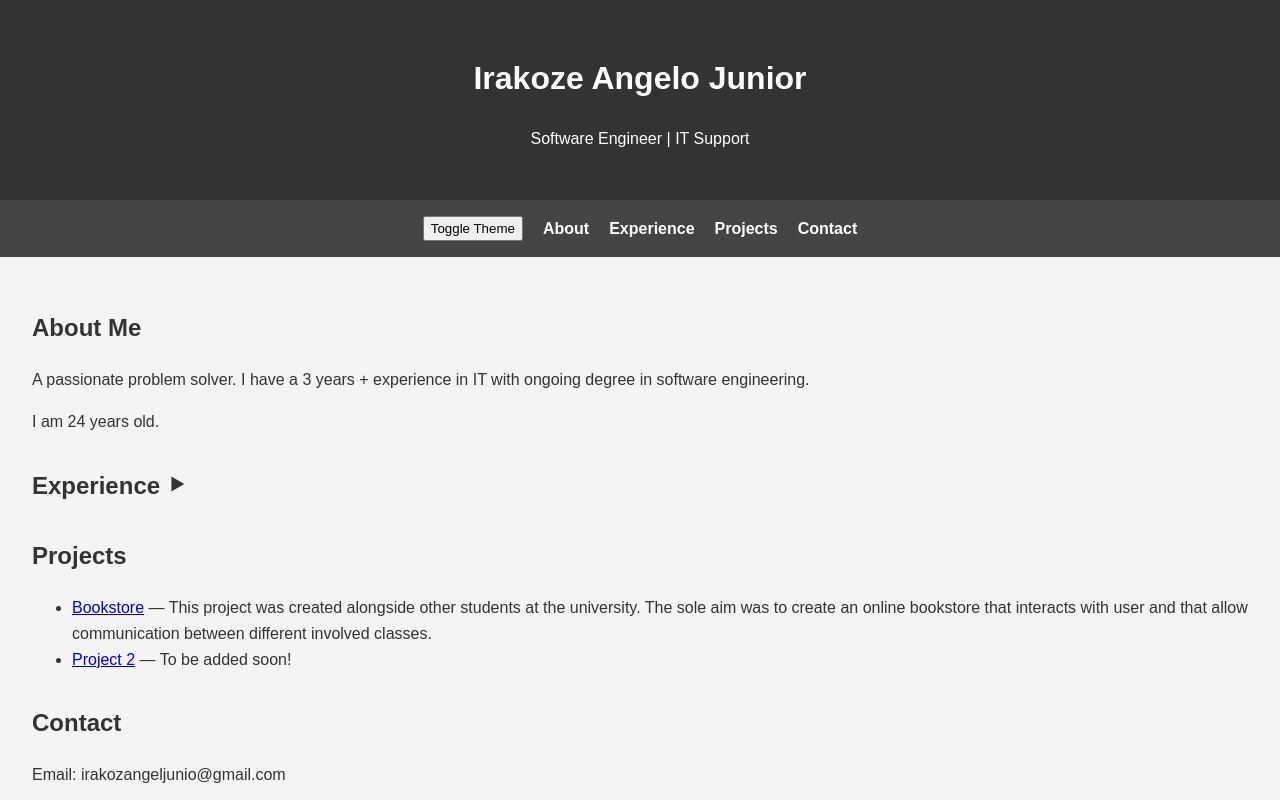
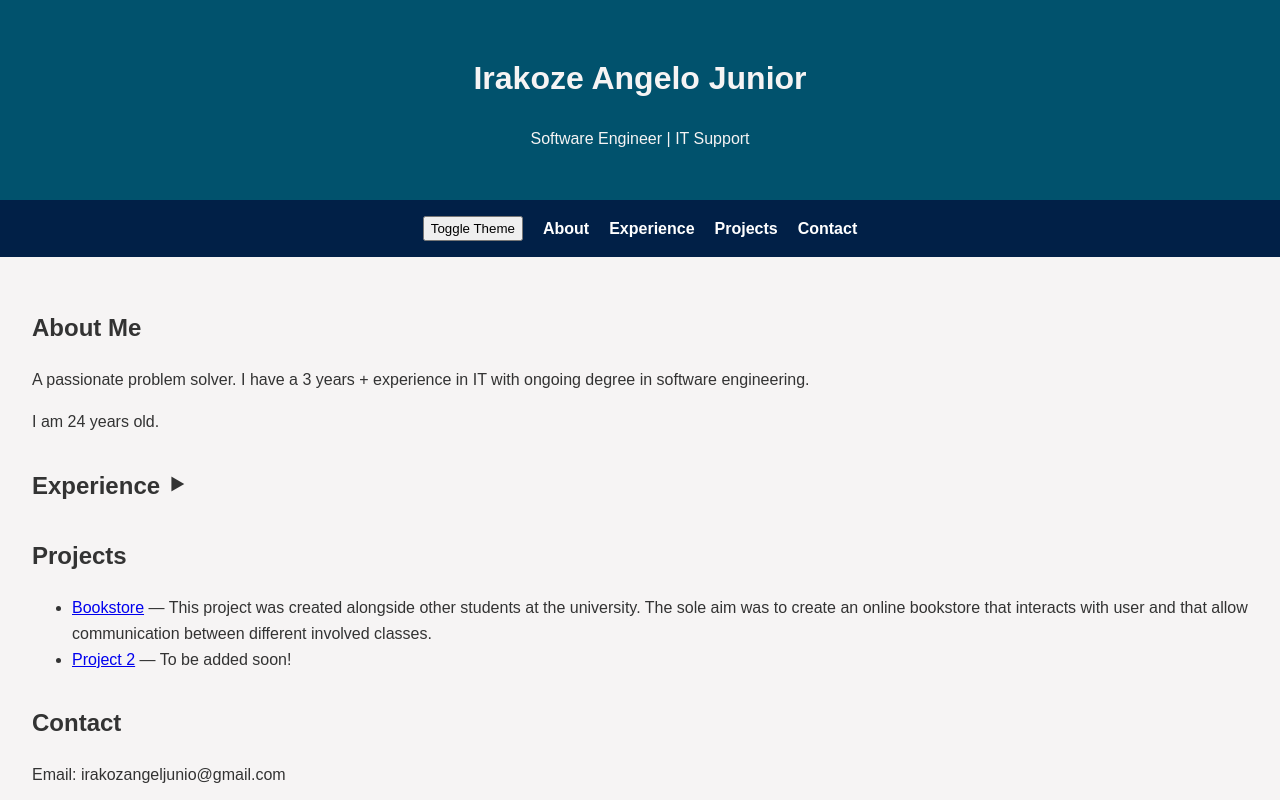
Before and after one commit to Angelo-3/My_CV, a plain HTML site: page index.html in a window 1280 px wide. Shown: the top 800 px of the page. Drawn offline with Linux system fonts and the light colour scheme.

Commit message:
Adding the final touch

```diff
--- a/style.css
+++ b/style.css
@@ -3,22 +3,22 @@ body {
  line-height: 1.6;
  margin: 0;
  padding: 0;
- background-color: #f4f4f4;
+ background-color: #f6f4f4;
  color: #333;
 }
 
 header {
  text-align: center;
  padding: 2rem;
- background: #333;
- color: white;
+ background: #01526d;
+ color: #f6f4f4;
 }
 
 nav {
  display: flex;
  justify-content: center;
  gap: 20px;
- background: #444;
+ background: #012047;
  padding: 1rem;
 }
 
```
